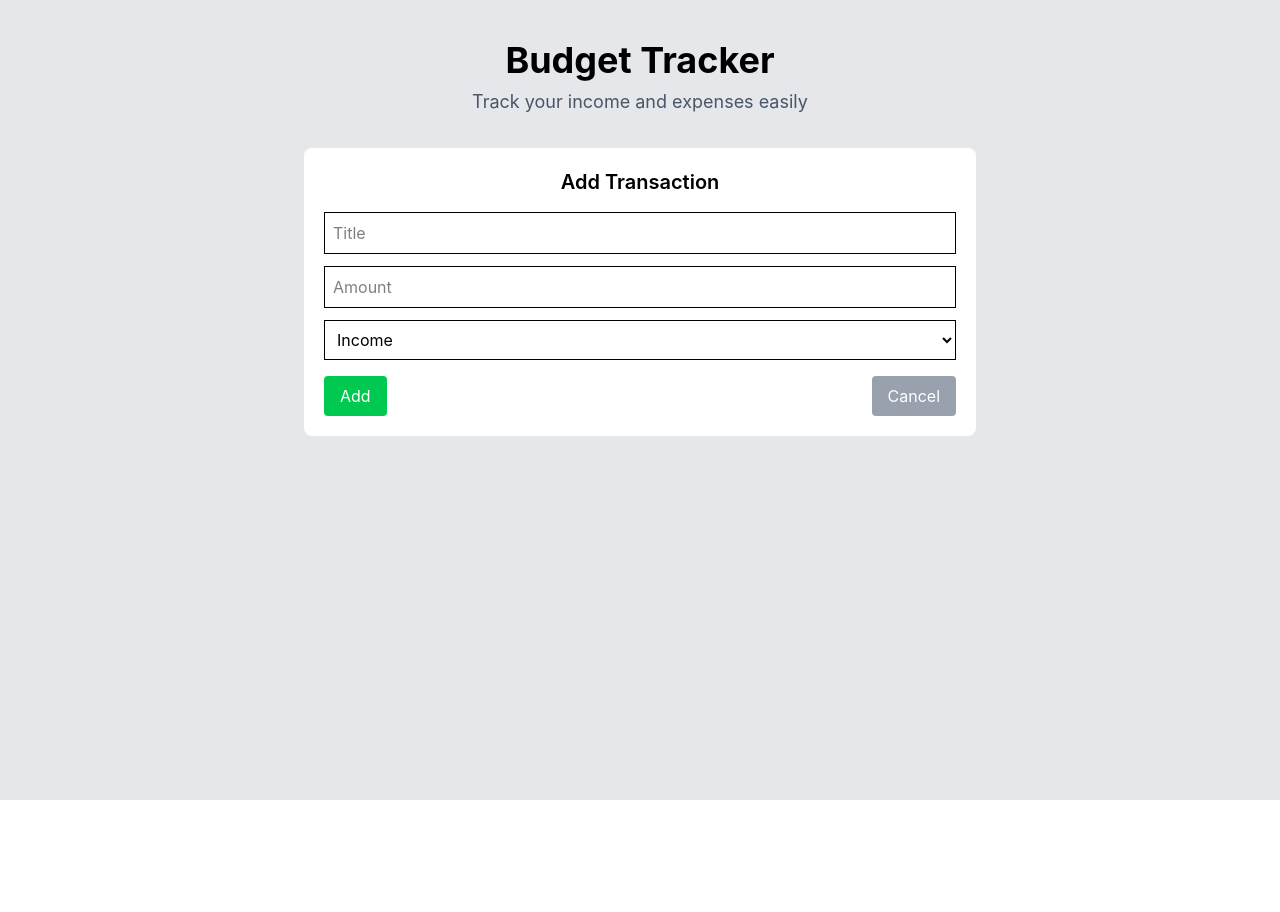
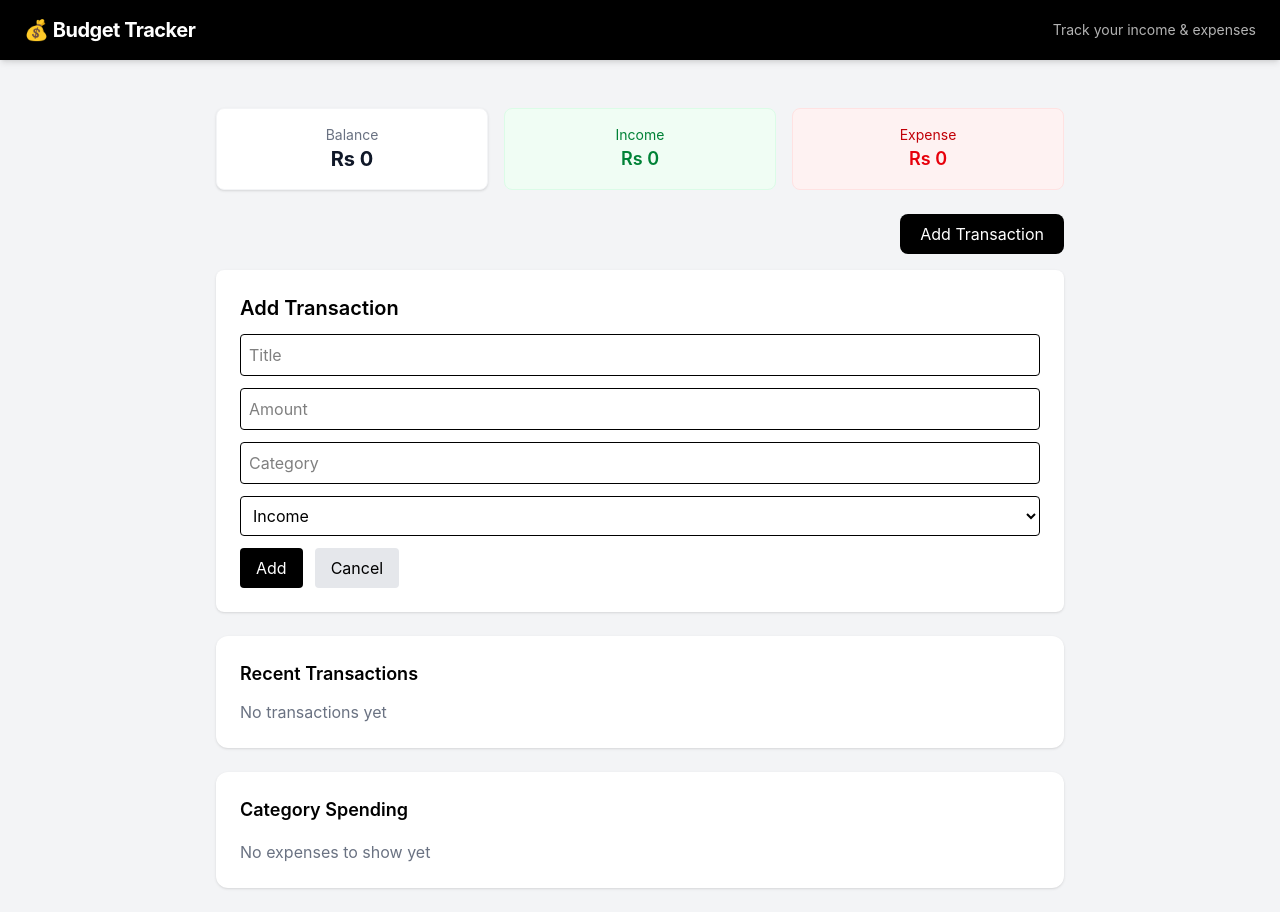
Before and after one commit to lazana-stha/Budget-Tracker, a React app in the folder frontend/: page / in a window 1280 px wide. Both pictures are taken after a click on the button "Add Transaction". Before the commit the page ends 800 px from the top, so only its background shows below. Built offline with nearby package versions, Linux system fonts and the light colour scheme; the HTML template or start-up script is replaced by a standard one.

Commit message:
Feat: add transactions state, form, totals, delete, and chart

```diff
--- a/frontend/package.json
+++ b/frontend/package.json
@@ -14,7 +14,7 @@
     "react": "^19.2.6",
     "react-dom": "^19.2.6",
     "react-router-dom": "^7.18.0",
-    "recharts": "^3.8.1",
+    "recharts": "^3.9.1",
     "tailwindcss": "^4.3.1"
   },
   "devDependencies": {
--- a/frontend/src/App.jsx
+++ b/frontend/src/App.jsx
@@ -1,69 +1,63 @@
-import { useState, useEffect } from "react";
+import { useEffect, useState } from "react";
+import Navbar from "./components/Navbar";
+import Button from "./components/Button";
 import BalanceSummary from "./components/BalanceSummary";
+import TransactionForm from "./pages/TransactionForm";
 import TransactionList from "./components/TransactionList";
-import Button from "./components/Button";
-import TransactionForm from "./pages/TransactionForm";
-import { saveTransactions, getTransactions } from "./utils/storage";
+import CategoryChart from "./components/CategoryChart";
+import { getTransactions, saveTransactions } from "./utils/storage";
 
 function App() {
+  const [transactions, setTransactions] = useState(() => getTransactions());
   const [showForm, setShowForm] = useState(false);
 
-  // ✅ Load from localStorage OR fallback to hardcoded data
-  const [transactions, setTransactions] = useState(() => {
-    const stored = getTransactions();
-
-    return stored.length > 0
-      ? stored
-      : [
-          { id: 1, title: "Salary", amount: 50000, type: "income" },
-          { id: 2, title: "Freelance", amount: 15000, type: "income" },
-          { id: 3, title: "Groceries", amount: 2500, type: "expense" },
-          { id: 4, title: "Rent", amount: 12000, type: "expense" },
-          { id: 5, title: "Transport", amount: 1500, type: "expense" },
-        ];
-  });
-
-  // ✅ Save to localStorage whenever transactions change
   useEffect(() => {
     saveTransactions(transactions);
   }, [transactions]);
 
-  const addTransaction = (data) => {
-    const newTransaction = {
-      id: Date.now(),
-      ...data,
-    };
+  const income = transactions
+    .filter((t) => t.type === "income")
+    .reduce((sum, t) => sum + Number(t.amount), 0);
 
-    setTransactions([newTransaction, ...transactions]);
+  const expense = transactions
+    .filter((t) => t.type === "expense")
+    .reduce((sum, t) => sum + Number(t.amount), 0);
+
+  const balance = income - expense;
+
+  const handleAdd = (transaction) => {
+    setTransactions((prev) => [
+      { ...transaction, id: Date.now(), amount: Number(transaction.amount) },
+      ...prev,
+    ]);
     setShowForm(false);
   };
 
+  const handleDelete = (id) => {
+    setTransactions((prev) => prev.filter((t) => t.id !== id));
+  };
+
   return (
-    <div className="min-h-screen bg-gray-200 px-4 py-10">
-      <div className="max-w-2xl mx-auto">
-        {/* HEADER */}
-        <div className="text-center mb-8">
-          <h1 className="text-4xl font-bold mb-2">Budget Tracker</h1>
-          <p className="text-gray-600 text-lg">
-            Track your income and expenses easily
-          </p>
+    <div className="bg-gray-100 min-h-screen">
+      <Navbar />
+
+      <div className="max-w-4xl mx-auto p-6">
+        <BalanceSummary income={income} expense={expense} balance={balance} />
+
+        <div className="flex justify-end mb-4">
+          <Button data="Add Transaction" onClick={() => setShowForm(true)} />
         </div>
 
-        {!showForm ? (
-          <>
-            <div className="flex justify-center mb-6">
-              <Button onClick={() => setShowForm(true)} />
-            </div>
-
-            <BalanceSummary transactions={transactions} />
-            <TransactionList transactions={transactions} />
-          </>
-        ) : (
+        {showForm && (
           <TransactionForm
-            onAdd={addTransaction}
+            onAdd={handleAdd}
             onCancel={() => setShowForm(false)}
           />
         )}
+
+        <TransactionList transactions={transactions} onDelete={handleDelete} />
+
+        <CategoryChart transactions={transactions} />
       </div>
     </div>
   );
--- a/frontend/src/components/BalanceSummary.jsx
+++ b/frontend/src/components/BalanceSummary.jsx
@@ -1,35 +1,28 @@
-function BalanceSummary({ transactions }) {
-  const income = transactions
-    .filter((t) => t.type === "income")
-    .reduce((acc, t) => acc + t.amount, 0);
-
-  const expense = transactions
-    .filter((t) => t.type === "expense")
-    .reduce((acc, t) => acc + t.amount, 0);
-
-  const balance = income - expense;
-
+function BalanceSummary({ income, expense, balance }) {
   return (
-    <div className="grid grid-cols-1 md:grid-cols-3 gap-4 mb-6">
-      {/* BALANCE */}
-      <div className="bg-white p-5 rounded-xl shadow-md">
-        <p className="text-gray-500">Balance</p>
-        <h2 className="text-2xl font-bold mt-1">Rs. {balance}</h2>
-      </div>
-
-      {/* INCOME */}
-      <div className="bg-green-50 p-5 rounded-xl shadow-md">
-        <p className="text-green-600 font-medium">Income</p>
-        <h2 className="text-2xl font-bold mt-1 text-green-700">
-          + Rs. {income}
+    <div className="grid grid-cols-1 sm:grid-cols-3 gap-4 mb-6 mt-6">
+      <div className="bg-white p-4 rounded-lg shadow text-center border border-gray-100">
+        <p className="text-gray-500 text-sm">Balance</p>
+        <h2
+          className={`text-xl font-bold ${
+            balance < 0 ? "text-red-600" : "text-gray-900"
+          }`}
+        >
+          Rs {balance.toLocaleString()}
         </h2>
       </div>
 
-      {/* EXPENSE */}
-      <div className="bg-red-50 p-5 rounded-xl shadow-md">
-        <p className="text-red-500 font-medium">Expense</p>
-        <h2 className="text-2xl font-bold mt-1 text-red-600">
-          - Rs. {expense}
+      <div className="bg-green-50 p-4 rounded-lg text-center border border-green-100">
+        <p className="text-green-700 text-sm">Income</p>
+        <h2 className="text-lg font-semibold text-green-700">
+          Rs {income.toLocaleString()}
+        </h2>
+      </div>
+
+      <div className="bg-red-50 p-4 rounded-lg text-center border border-red-100">
+        <p className="text-red-700 text-sm">Expense</p>
+        <h2 className="text-lg font-semibold text-red-600">
+          Rs {expense.toLocaleString()}
         </h2>
       </div>
     </div>
--- a/frontend/src/components/Button.jsx
+++ b/frontend/src/components/Button.jsx
@@ -1,8 +1,8 @@
-export default function Button({ data = "Add Transaction", onClick }) {
+export default function Button({ data = "Add New", onClick }) {
   return (
     <button
       onClick={onClick}
-      className="bg-blue-500 text-white px-6 py-2 rounded-lg hover:bg-blue-600 transition"
+      className="bg-black text-white px-5 py-2 rounded-lg hover:bg-gray-800 transition"
     >
       {data}
     </button>
--- /dev/null
+++ b/frontend/src/components/CategoryChart.jsx
@@ -0,0 +1,43 @@
+import {
+  BarChart,
+  Bar,
+  XAxis,
+  YAxis,
+  Tooltip,
+  CartesianGrid,
+  ResponsiveContainer,
+} from "recharts";
+
+export default function CategoryChart({ transactions }) {
+  const data = Object.values(
+    transactions
+      .filter((t) => t.type === "expense")
+      .reduce((acc, curr) => {
+        if (!acc[curr.category]) {
+          acc[curr.category] = { name: curr.category, amount: 0 };
+        }
+        acc[curr.category].amount += Number(curr.amount);
+        return acc;
+      }, {}),
+  );
+
+  return (
+    <div className="bg-white p-6 rounded-xl shadow-sm mt-6">
+      <h2 className="text-lg font-semibold mb-4">Category Spending</h2>
+
+      {data.length === 0 ? (
+        <p className="text-gray-500">No expenses to show yet</p>
+      ) : (
+        <ResponsiveContainer width="100%" height={280}>
+          <BarChart data={data}>
+            <CartesianGrid strokeDasharray="3 3" stroke="#e5e7eb" />
+            <XAxis dataKey="name" tick={{ fontSize: 12 }} />
+            <YAxis tick={{ fontSize: 12 }} />
+            <Tooltip />
+            <Bar dataKey="amount" fill="#ef4444" radius={[4, 4, 0, 0]} />
+          </BarChart>
+        </ResponsiveContainer>
+      )}
+    </div>
+  );
+}
--- /dev/null
+++ b/frontend/src/components/Navbar.jsx
@@ -0,0 +1,11 @@
+export default function Navbar() {
+  return (
+    <nav className="bg-black text-white px-6 py-4 flex justify-between items-center shadow-md sticky top-0 z-10">
+      <h1 className="text-xl font-bold tracking-tight">💰 Budget Tracker</h1>
+
+      <div className="text-sm opacity-70 hidden sm:block">
+        Track your income & expenses
+      </div>
+    </nav>
+  );
+}
--- a/frontend/src/components/TransactionList.jsx
+++ b/frontend/src/components/TransactionList.jsx
@@ -1,20 +1,17 @@
 import TransactionItem from "./TransactionItem";
 
-function TransactionList({ transactions }) {
+function TransactionList({ transactions, onDelete }) {
   return (
-    <div className="bg-white p-6 rounded-xl shadow-sm">
-      <div className="flex justify-between items-center mb-4">
-        <h2 className="text-lg font-semibold">Recent Transactions</h2>
-        <span className="text-sm text-gray-500">
-          {transactions.length} items
-        </span>
-      </div>
+    <div className="bg-white p-6 rounded-xl shadow-sm space-y-3">
+      <h2 className="text-lg font-semibold">Recent Transactions</h2>
 
-      <div className="space-y-3">
-        {transactions.map((t) => (
-          <TransactionItem key={t.id} transaction={t} />
-        ))}
-      </div>
+      {transactions.length === 0 && (
+        <p className="text-gray-500">No transactions yet</p>
+      )}
+
+      {transactions.map((t) => (
+        <TransactionItem key={t.id} transaction={t} onDelete={onDelete} />
+      ))}
     </div>
   );
 }
--- a/frontend/src/pages/TransactionForm.jsx
+++ b/frontend/src/pages/TransactionForm.jsx
@@ -1,36 +1,35 @@
 import { useState } from "react";
 
-export default function TransactionForm({ onAdd, onCancel }) {
+function TransactionForm({ onAdd, onCancel }) {
   const [title, setTitle] = useState("");
   const [amount, setAmount] = useState("");
+  const [category, setCategory] = useState("");
   const [type, setType] = useState("income");
 
   const handleSubmit = (e) => {
     e.preventDefault();
 
-    if (!title || !amount) return;
+    if (!title.trim() || !amount || !category.trim()) return;
 
-    onAdd({
-      title,
-      amount: Number(amount),
-      type,
-    });
+    onAdd?.({ title, amount, category, type });
 
     setTitle("");
     setAmount("");
+    setCategory("");
     setType("income");
   };
 
   return (
-    <form onSubmit={handleSubmit} className="bg-white p-5 rounded-lg">
-      <h2 className="text-xl font-semibold mb-4 text-center">
-        Add Transaction
-      </h2>
+    <form
+      onSubmit={handleSubmit}
+      className="bg-white p-6 rounded-lg shadow mb-6 space-y-3"
+    >
+      <h2 className="text-xl font-semibold">Add Transaction</h2>
 
       <input
         type="text"
         placeholder="Title"
-        className="border p-2 w-full mb-3"
+        className="border p-2 w-full rounded focus:outline-none focus:ring-2 focus:ring-black/20"
         value={title}
         onChange={(e) => setTitle(e.target.value)}
       />
@@ -38,13 +37,21 @@ export default function TransactionForm({ onAdd, onCancel }) {
       <input
         type="number"
         placeholder="Amount"
-        className="border p-2 w-full mb-3"
+        className="border p-2 w-full rounded focus:outline-none focus:ring-2 focus:ring-black/20"
         value={amount}
         onChange={(e) => setAmount(e.target.value)}
       />
 
+      <input
+        type="text"
+        placeholder="Category"
+        className="border p-2 w-full rounded focus:outline-none focus:ring-2 focus:ring-black/20"
+        value={category}
+        onChange={(e) => setCategory(e.target.value)}
+      />
+
       <select
-        className="border p-2 w-full mb-4"
+        className="border p-2 w-full rounded focus:outline-none focus:ring-2 focus:ring-black/20"
         value={type}
         onChange={(e) => setType(e.target.value)}
       >
@@ -52,22 +59,23 @@ export default function TransactionForm({ onAdd, onCancel }) {
         <option value="expense">Expense</option>
       </select>
 
-      <div className="flex justify-between">
-        <button
-          type="submit"
-          className="bg-green-500 text-white px-4 py-2 rounded"
-        >
+      <div className="flex gap-3">
+        <button className="bg-black text-white px-4 py-2 rounded hover:bg-gray-800 transition">
           Add
         </button>
 
+        {onCancel && (
           <button
             type="button"
             onClick={onCancel}
-          className="bg-gray-400 text-white px-4 py-2 rounded"
+            className="bg-gray-200 px-4 py-2 rounded hover:bg-gray-300 transition"
           >
             Cancel
           </button>
+        )}
       </div>
     </form>
   );
 }
+
+export default TransactionForm;
```
Also changed, not shown: frontend/src/components/TransactionItem.jsx (+17 -14 lines), frontend/src/utils/storage.js (line endings or trailing spaces), 2 other files (tests, documents, lock files or other folders). Lines whose indentation alone changed are shown as unchanged.
